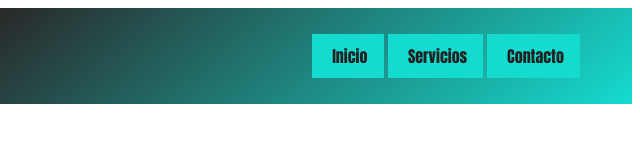
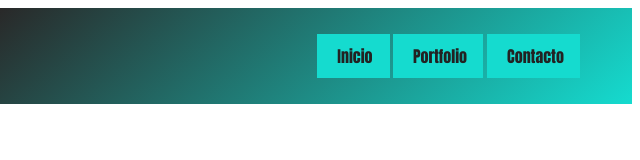
Before and after one commit to luisprado-ar/luisprado_dev, a plain HTML site: page index.html in a window 1280 px wide. Shown: the full height of the page, 640-1280 px from the left. Drawn offline with Linux system fonts and the light colour scheme.

Commit message:
Cambio Servicios por Portfolio

```diff
--- a/index.html
+++ b/index.html
@@ -20,7 +20,7 @@
         <div class="menu">
             <ul id="nav">
                 <li><a href="#" title="Inicio"><span>Inicio</span></a></li>
-                <li><a href="#" title="Servicios"><span>Servicios</span></a></li>
+                <li><a href="#" title="Portfolio"><span>Portfolio</span></a></li>
                 <li><a href="#" title="Contacto"><span>Contacto</span></a></li>
             </ul>
         </div>
```
